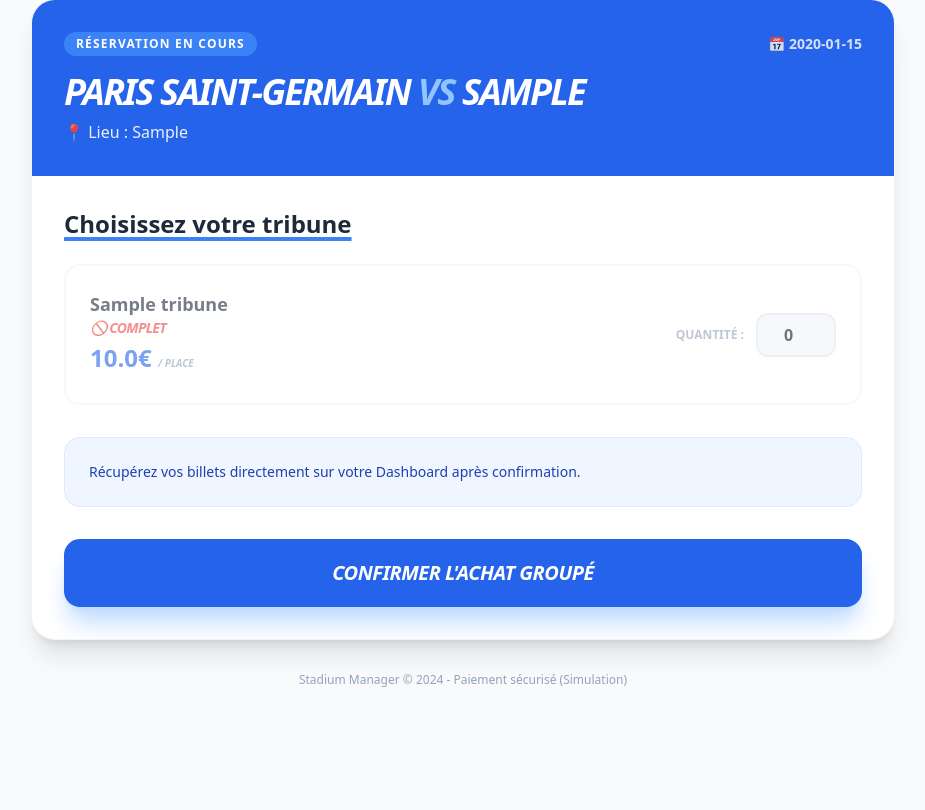
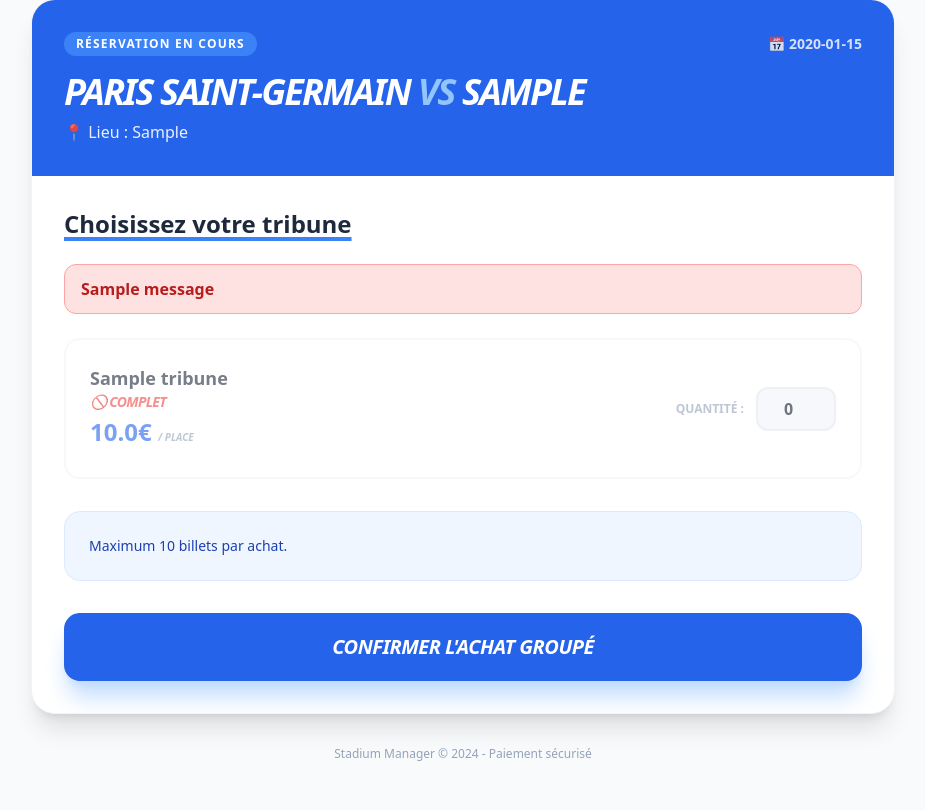
Before and after one commit to amjadnewt-jpg/app_foot, a Flask app: page /reserver/1 in a window 1280 px wide. Shown: the part 105-915 px from the top of the page, without its empty margins (177-1102 px from the left). Before the commit the page ends 792 px from the top, so only its background shows below. Run offline with Flask 3, Linux system fonts and the light colour scheme; the visitor is signed in with stand-in values (Sample User, id 1); tables that the repository leaves empty hold one stand-in row (values such as "Sample post"); one stand-in notice (Sample message) is shown; some libraries are stand-ins or nearby versions.

Commit message:
limite achat 10 billets

```diff
--- a/app.py
+++ b/app.py
@@ -414,30 +414,53 @@ def reserver(match_id):
 
 @app.route('/confirmer_achat', methods=['POST'])
 def confirmer_achat():
+
     if 'user_id' not in session:
         return redirect(url_for('login'))
 
     match = Match.query.get(request.form.get('match_id'))
+
     if not match:
         return redirect(url_for('home'))
 
-    admin = User.query.filter_by(club_id=match.club_id, is_admin=True).first()
+    admin = User.query.filter_by(
+        club_id=match.club_id,
+        is_admin=True
+    ).first()
+
     if not admin or not admin.stripe_account_id:
         return "Erreur : compte Stripe non configuré pour ce club", 400
 
     tribunes_data = {}
     line_items = []
     total_centimes = 0
+    total_billets = 0
 
     for tribune in match.tribunes_ouvertes:
+
         qty = int(request.form.get(f'qty_{tribune.id}') or 0)
 
         if qty <= 0:
             continue
 
+        total_billets += qty
+
+        # 🔥 LIMITE
+        if total_billets > 10:
+
+            flash(
+                "Vous ne pouvez pas acheter plus de 10 billets.",
+                "error"
+            )
+
+            return redirect(
+                url_for('reserver', match_id=match.id)
+            )
+
         prix_centimes = int(tribune.prix * 100)
 
         tribunes_data[tribune.id] = qty
+
         total_centimes += prix_centimes * qty
 
         line_items.append({
@@ -452,21 +475,39 @@ def confirmer_achat():
         })
 
     if not line_items:
+
         flash("Sélectionne au moins un billet", "error")
-        return redirect(url_for('reserver', match_id=match.id))
+
+        return redirect(
+            url_for('reserver', match_id=match.id)
+        )
 
     session_stripe = stripe.checkout.Session.create(
+
         payment_method_types=['card'],
+
         line_items=line_items,
+
         mode='payment',
+
         payment_intent_data={
             "application_fee_amount": int(total_centimes * 0.10),
             "transfer_data": {
                 "destination": admin.stripe_account_id
             }
         },
-        success_url=url_for('success', _external=True) + f"?match_id={match.id}",
-        cancel_url=url_for('reserver', match_id=match.id, _external=True),
+
+        success_url=url_for(
+            'success',
+            _external=True
+        ) + f"?match_id={match.id}",
+
+        cancel_url=url_for(
+            'reserver',
+            match_id=match.id,
+            _external=True
+        ),
+
         metadata={
             "match_id": str(match.id),
             "user_id": str(session['user_id']),
--- a/templates/reserver.html
+++ b/templates/reserver.html
@@ -7,80 +7,198 @@
     <script src="https://cdn.tailwindcss.com"></script>
 </head>
 <body class="bg-slate-50 text-slate-900 min-h-screen font-sans">
+
     <div class="max-w-4xl mx-auto py-12 px-4">
+
         <!-- Retour -->
-        <a href="/" class="text-blue-600 font-bold mb-8 inline-block hover:underline">← Retour aux matchs</a>
+        <a href="/" class="text-blue-600 font-bold mb-8 inline-block hover:underline">
+            ← Retour aux matchs
+        </a>
 
         <div class="bg-white rounded-3xl shadow-xl overflow-hidden border border-slate-100">
+
             <!-- Header du Match -->
             <div class="bg-blue-600 p-8 text-white">
+
                 <div class="flex justify-between items-center mb-4">
-                    <span class="bg-blue-500 text-xs font-black px-3 py-1 rounded-full uppercase tracking-widest">Réservation en cours</span>
-                    <span class="text-sm font-bold opacity-80">📅 {{ match.date }}</span>
+                    <span class="bg-blue-500 text-xs font-black px-3 py-1 rounded-full uppercase tracking-widest">
+                        Réservation en cours
+                    </span>
+
+                    <span class="text-sm font-bold opacity-80">
+                        📅 {{ match.date }}
+                    </span>
                 </div>
+
                 <h1 class="text-4xl font-black italic uppercase tracking-tighter mb-2">
-                    {{ match.club.nom }} <span class="text-blue-300">vs</span> {{ match.adversaire }}
+                    {{ match.club.nom }}
+                    <span class="text-blue-300">vs</span>
+                    {{ match.adversaire }}
                 </h1>
-                <p class="opacity-90 font-medium">📍 Lieu : {{ match.lieu }}</p>
+
+                <p class="opacity-90 font-medium">
+                    📍 Lieu : {{ match.lieu }}
+                </p>
+
             </div>
 
-            <!-- Sélection de la Tribune -->
+            <!-- Sélection -->
             <div class="p-8">
-                <h2 class="text-2xl font-black text-slate-800 mb-6 underline decoration-blue-500 decoration-4 underline-offset-4">Choisissez votre tribune</h2>
 
-                <form action="/confirmer_achat" method="POST">
+                <h2 class="text-2xl font-black text-slate-800 mb-6 underline decoration-blue-500 decoration-4 underline-offset-4">
+                    Choisissez votre tribune
+                </h2>
+
+                <!-- FLASH ERROR -->
+                {% with messages = get_flashed_messages(with_categories=true) %}
+                    {% if messages %}
+                        {% for category, message in messages %}
+                            <div class="mb-6 bg-red-100 border border-red-300 text-red-700 px-4 py-3 rounded-xl font-bold">
+                                {{ message }}
+                            </div>
+                        {% endfor %}
+                    {% endif %}
+                {% endwith %}
+
+                <form action="/confirmer_achat" method="POST" id="reservationForm">
+
                     <input type="hidden" name="match_id" value="{{ match.id }}">
 
                     <div class="space-y-4 mb-8">
+
                         {% if match.tribunes_ouvertes %}
+
                             {% for tribune in match.tribunes_ouvertes %}
+
                                 {% set places_libres = places[tribune.id] %}
 
                                 <div class="relative block p-6 bg-white border-2 border-slate-100 rounded-2xl flex flex-col md:flex-row justify-between items-center gap-4 {% if places_libres <= 0 %}opacity-60 bg-slate-50{% endif %}">
+
                                     <div class="flex-1">
-                                        <p class="text-lg font-black text-slate-800">{{ tribune.nom }}</p>
+
+                                        <p class="text-lg font-black text-slate-800">
+                                            {{ tribune.nom }}
+                                        </p>
+
                                         <p class="text-sm {% if places_libres > 0 %}text-blue-600{% else %}text-red-500{% endif %} font-black uppercase tracking-tighter italic">
+
                                             {% if places_libres > 0 %}
                                                 {{ places_libres }} places disponibles
                                             {% else %}
                                                 🚫 COMPLET
                                             {% endif %}
+
                                         </p>
-                                        <p class="text-2xl font-black text-blue-600 mt-1">{{ tribune.prix }}€ <span class="text-[10px] text-slate-400 uppercase italic">/ place</span></p>
+
+                                        <p class="text-2xl font-black text-blue-600 mt-1">
+                                            {{ tribune.prix }}€
+                                            <span class="text-[10px] text-slate-400 uppercase italic">
+                                                / place
+                                            </span>
+                                        </p>
+
                                     </div>
 
                                     <div class="flex items-center gap-3">
-                                        <label class="text-xs font-bold text-slate-400 uppercase">Quantité :</label>
-                                        <input type="number"
-                                               name="qty_{{ tribune.id }}"
-                                               value="0"
-                                               min="0"
-                                               max="{{ places_libres }}"
-                                               {% if places_libres <= 0 %}disabled{% endif %}
-                                               class="w-20 bg-slate-100 border-2 border-slate-200 rounded-xl px-3 py-2 font-bold text-center focus:border-blue-500 outline-none transition">
+
+                                        <label class="text-xs font-bold text-slate-400 uppercase">
+                                            Quantité :
+                                        </label>
+
+                                        <input
+                                            type="number"
+                                            name="qty_{{ tribune.id }}"
+                                            value="0"
+                                            min="0"
+                                            max="{{ places_libres }}"
+                                            {% if places_libres <= 0 %}disabled{% endif %}
+                                            class="w-20 bg-slate-100 border-2 border-slate-200 rounded-xl px-3 py-2 font-bold text-center focus:border-blue-500 outline-none transition"
+                                        >
+
                                     </div>
+
                                 </div>
+
                             {% endfor %}
+
                         {% else %}
+
                             <p class="text-center text-slate-500 italic p-10 bg-slate-50 rounded-2xl">
                                 Désolé, aucune tribune n'est ouverte pour ce match.
                             </p>
+
                         {% endif %}
+
                     </div>
 
                     {% if match.tribunes_ouvertes %}
+
                     <div class="bg-blue-50 p-6 rounded-2xl mb-8 border border-blue-100">
-                        <p class="text-sm text-blue-800 font-medium">Récupérez vos billets directement sur votre Dashboard après confirmation.</p>
+
+                        <p class="text-sm text-blue-800 font-medium">
+                            Maximum 10 billets par achat.
+                        </p>
+
                     </div>
-                    <button type="submit" class="w-full bg-blue-600 hover:bg-blue-700 text-white font-black py-5 rounded-2xl text-xl transition shadow-xl shadow-blue-200 uppercase tracking-tight italic">
+
+                    <!-- ERREUR -->
+                    <p id="erreurLimite"
+                       class="hidden text-red-600 font-bold text-center mb-4 text-lg">
+                        ❌ Vous ne pouvez pas acheter plus de 10 billets.
+                    </p>
+
+                    <button
+                        type="submit"
+                        class="w-full bg-blue-600 hover:bg-blue-700 text-white font-black py-5 rounded-2xl text-xl transition shadow-xl shadow-blue-200 uppercase tracking-tight italic">
+
                         Confirmer l'achat groupé
+
                     </button>
+
                     {% endif %}
+
                 </form>
+
             </div>
+
         </div>
 
-        <p class="text-center text-slate-400 text-xs mt-8">Stadium Manager © 2024 - Paiement sécurisé (Simulation)</p>
+        <p class="text-center text-slate-400 text-xs mt-8">
+            Stadium Manager © 2024 - Paiement sécurisé
+        </p>
+
     </div>
+
+    <!-- SCRIPT -->
+    <script>
+
+        const form = document.getElementById("reservationForm");
+        const erreur = document.getElementById("erreurLimite");
+
+        form.addEventListener("submit", function(event) {
+
+            let total = 0;
+
+            document.querySelectorAll('input[type="number"]').forEach(input => {
+                total += Number(input.value);
+            });
+
+            if (total > 10) {
+
+                event.preventDefault();
+
+                erreur.classList.remove("hidden");
+
+                window.scrollTo({
+                    top: 0,
+                    behavior: "smooth"
+                });
+
+            }
+
+        });
+
+    </script>
+
 </body>
 </html>
```
